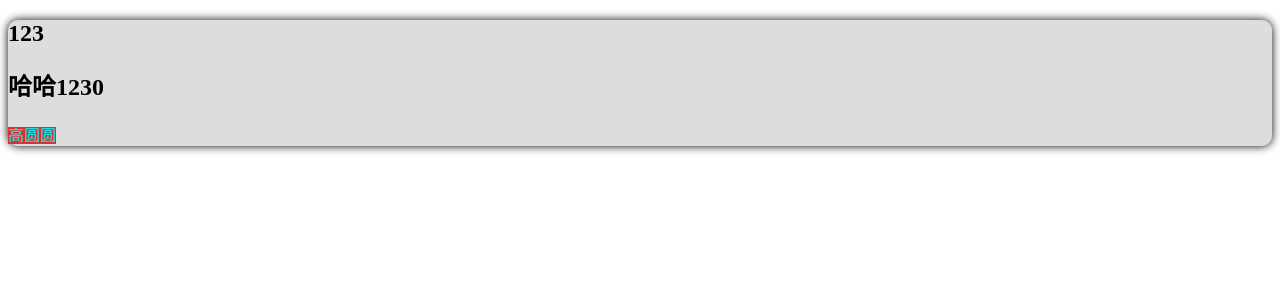
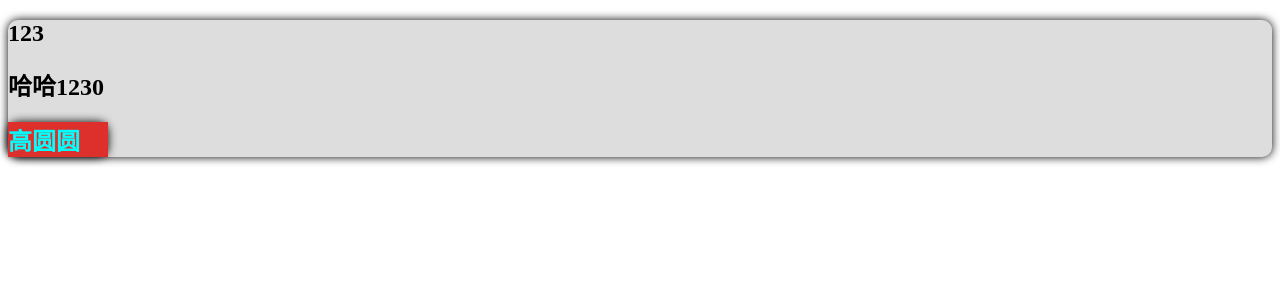
Before and after one commit to yangxiao0303/frontend-develop, a Vue app: page / in a window 1280 px wide. Shown: the top 300 px of the page. Built offline with nearby package versions, Linux system fonts and the light colour scheme.

Commit message:
18_自定义指令_全局指令_2

```diff
--- a/src/App.vue
+++ b/src/App.vue
@@ -5,19 +5,21 @@
     <!-- 自定义指令 数字10倍放大 -->
     <h2 v-big="sum">哈哈</h2>
     <!-- 自定义指令 beauty 改变样式 -->
-    <span v-beauty="name"></span>
+    <!-- <span v-beauty="name"></span> -->
+    <Child/>
   </div>
 </template>
 
 <script>
+import Child from './components/Child.vue';
 export default {
   name: "App",
   data() {
     return {
       sum: 123,
-      name: "高圆圆",
     };
   },
+  components:{Child},
   directives:{
     big(element,{value}){
       element.innerText += value*10;
--- a/src/components/Child.vue
+++ b/src/components/Child.vue
@@ -16,5 +16,7 @@
 </script>
 
 <style scoped>
-
+  .box{
+    width: 100px;
+  }
 </style>
```
